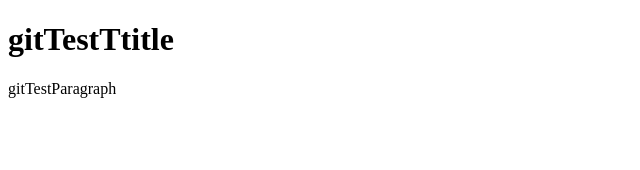
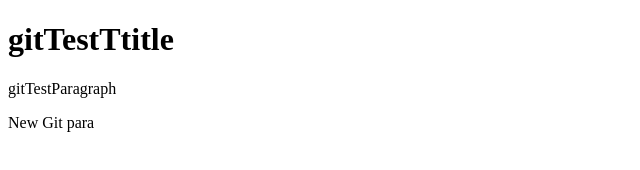
Before and after one commit to AlecDannmayr/newGitTest, a plain HTML site: page index.html in a window 1280 px wide. Shown: the full height of the page, 0-640 px from the left. Drawn offline with Linux system fonts and the light colour scheme.

Commit message:
added paragraph below title

```diff
--- a/index.html
+++ b/index.html
@@ -9,6 +9,7 @@
 
     <h1>gitTestTtitle</h1>
     <p>gitTestParagraph</p>
+    <p>New Git para</p>
 
 </body>
 </html>
```
